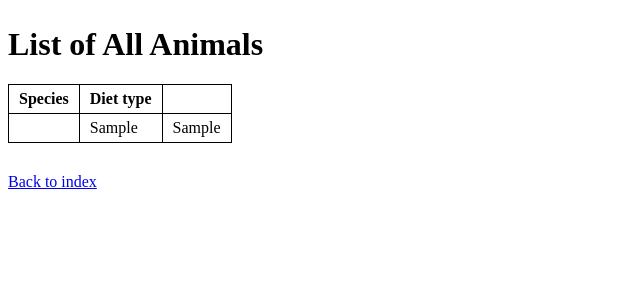
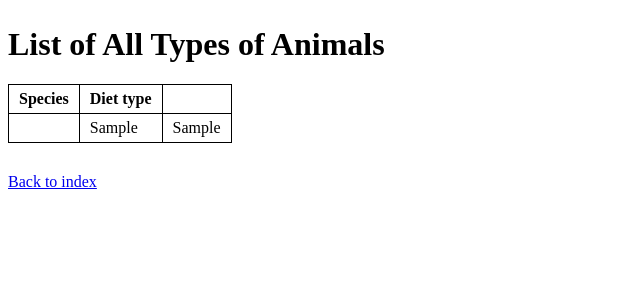
Before and after one commit to srna99/CMSC508-Pet-Store-DBMS, a PHP site: page /animal.php in a window 1280 px wide. Shown: the top 300 px of the page, without its empty margins (0-640 px from the left). Run offline with PHP 8.4, Linux system fonts and the light colour scheme; tables that the repository leaves empty or names only in its code hold one stand-in row (values such as "Sample post"); data that the repository does not hold is empty.

Commit message:
Display all animals.

```diff
--- a/animal.php
+++ b/animal.php
@@ -24,7 +24,7 @@
 	</head>
 
 	<body>
-		<h1>List of All Animals</h1>
+		<h1>List of All Types of Animals</h1>
 
         <?php
         require_once ('connection.php');
--- a/index.php
+++ b/index.php
@@ -20,6 +20,7 @@
 
   		<h2>Pets</h2>
     	<ul>
+    		<li><a href="animal.php">Display all types of animals</a></li>
     		<li><a href="pet.php">Display all pets</a></li>
     	</ul>
     </body>
```
